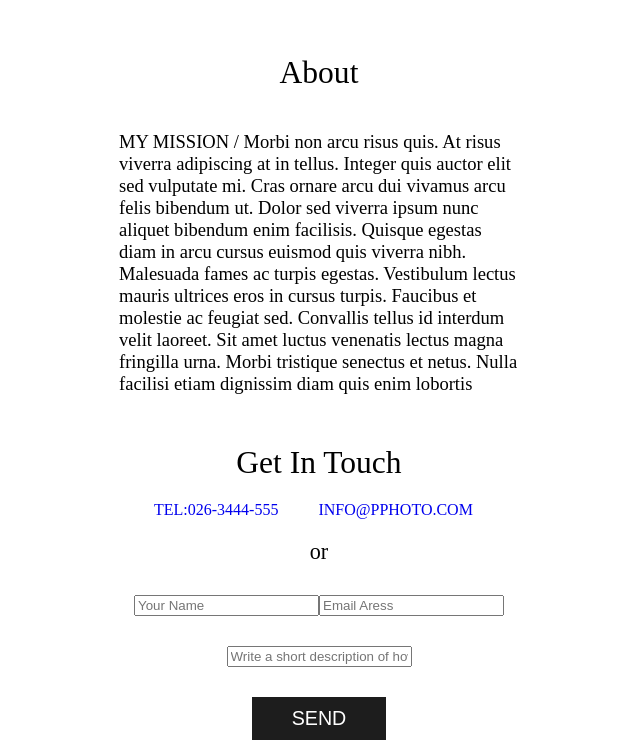
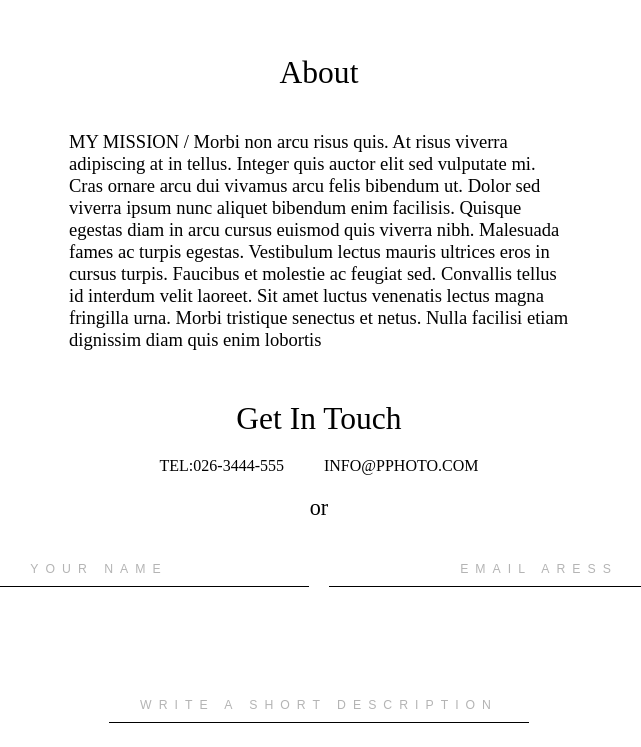
Before and after one commit to VaseaLuca/landing-page, a React (Create React App) app: page /contact in a window 1280 px wide. Shown: the part 205-952 px from the top of the page, without its empty margins (321-962 px from the left). Built offline with nearby package versions, Linux system fonts and the light colour scheme.

Commit message:
updated the css to contact_us

```diff
--- a/src/components/Contact_US.css
+++ b/src/components/Contact_US.css
@@ -16,12 +16,15 @@ display: flex;
   margin: 0 20px 50px 20px ;
   font-weight: 400;
   font-size: calc(16px + 0.2vw);
-  width: 400px;
+  width: 500px;
   max-width: 100%;
   min-width: 260px;
 }
 .contact-getInTouch-form{
+  display: flex;
+  flex-direction: column;
   text-align: center;
+  align-items: center;
 }
 .contact-form-name{
   font-weight: 400;
@@ -32,11 +35,17 @@ display: flex;
   display: flex;
   flex-direction: row;
   margin-bottom: 20px;
+
 }
 .contact-tel, .contact-email {
   padding: 0 10px;
   margin: 0 10px 0 10px;
   text-transform: uppercase;
+  font-weight: 300;
+}
+.contact-tel a, .contact-email a {
+  text-decoration: none;
+  color: rgb(0, 0, 0);
 }
 .contact-or{
   font-weight: 500;
@@ -44,23 +53,49 @@ display: flex;
   margin-bottom: 30px;
 }
 .contact-form-rowOne{
-  margin-bottom: 30px;
+  margin-bottom: 70px;
 }
 .contact-form-rowTwo{
   margin-bottom: 30px;
 }
-.contact-form-submit {
+.contact-form-rowOne input,
+.contact-form-rowTwo input {
+  padding: 10px 10px;
+  margin: 0 10px 30px 10px;
+  text-align: center;
+  width: 400px;
+  max-width: 100%;
+  min-width: 260px;
+  font-size: calc(12px + 0.1vw);
+  font-weight: 300;
+  border: 0 0 1px 0 ;
+  border-radius: 0px;
+  border: none;
+  border-bottom: 1px solid;
+  outline: none;
+
+}
+.contact-form-rowOne input::placeholder,
+.contact-form-rowTwo input::placeholder{
+  color: #B4B4B4;
+  letter-spacing: 7px;
+  font-size: calc(11px + 0.1vw);
+  text-transform: uppercase;
+  font-weight: 400;
+}
+
+.contact-form-submit-btn {
   background-color: rgb(29, 29, 29);
   border: none;
   color: #fff;
-  padding: 10px 40px;
+  padding: 10px 35px;
   font-weight: 300;
-  font-size: calc(12px + 0.6vw);
+  font-size: calc(12px + 0.4vw);
   text-transform: uppercase;
   outline: none;
   cursor: pointer;
 }
-.contact-form-submit:hover {
+.contact-form-submit-btn:hover {
   background-color: rgba(29, 29, 29, 0.925);
   transform: scale(0.98);
   transition: all 0.2s ease-in-out;
--- a/src/components/Contact_US.js
+++ b/src/components/Contact_US.js
@@ -30,9 +30,9 @@ const Contact = () => {
             </div>
           </div>
           <div className="contact-or">or</div>
-          <form className="contact-form" action="submit">
+          <form className="contact-form" action="mailto:lucavpath@gmail.com" method='POST'>
             <div className="contact-form-rowOne">
-              <input type="text" placeholder="Your Name" autoComplete="off" />
+              <input type="text" placeholder="Your Name" autoComplete="off"  />
               <input
                 type="email"
                 placeholder="Email Aress"
@@ -42,10 +42,10 @@ const Contact = () => {
             <div className="contact-form-rowTwo">
               <input
                 type="text"
-                placeholder="Write a short description of how you see out collaboration"
+                placeholder="Write a short description"
               />
             </div>
-            <button className='contact-form-submit' type="submit">Send</button>
+            <button className='contact-form-submit-btn' value='Submit' type="submit">Send</button>
           </form>
         </div>
         <div className="contact-footer"></div>
```
